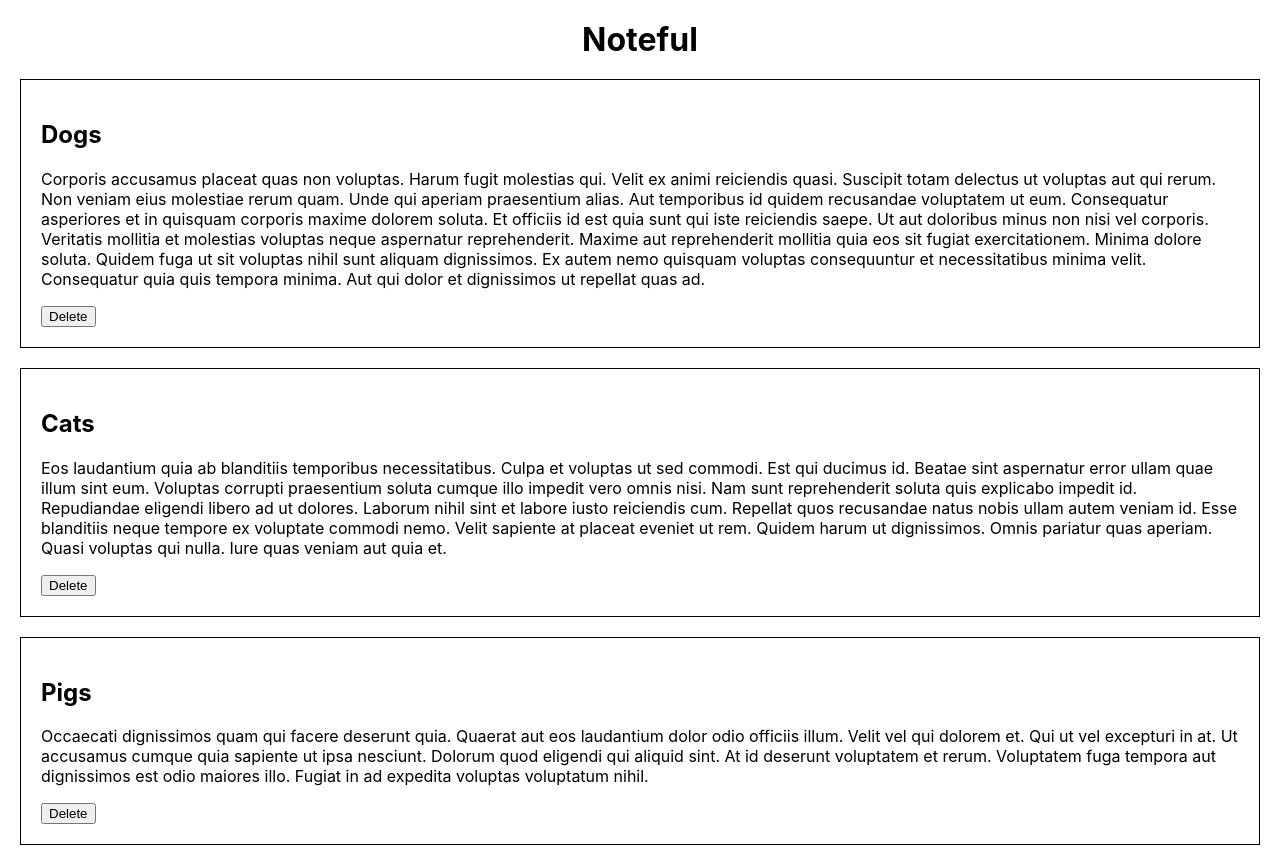
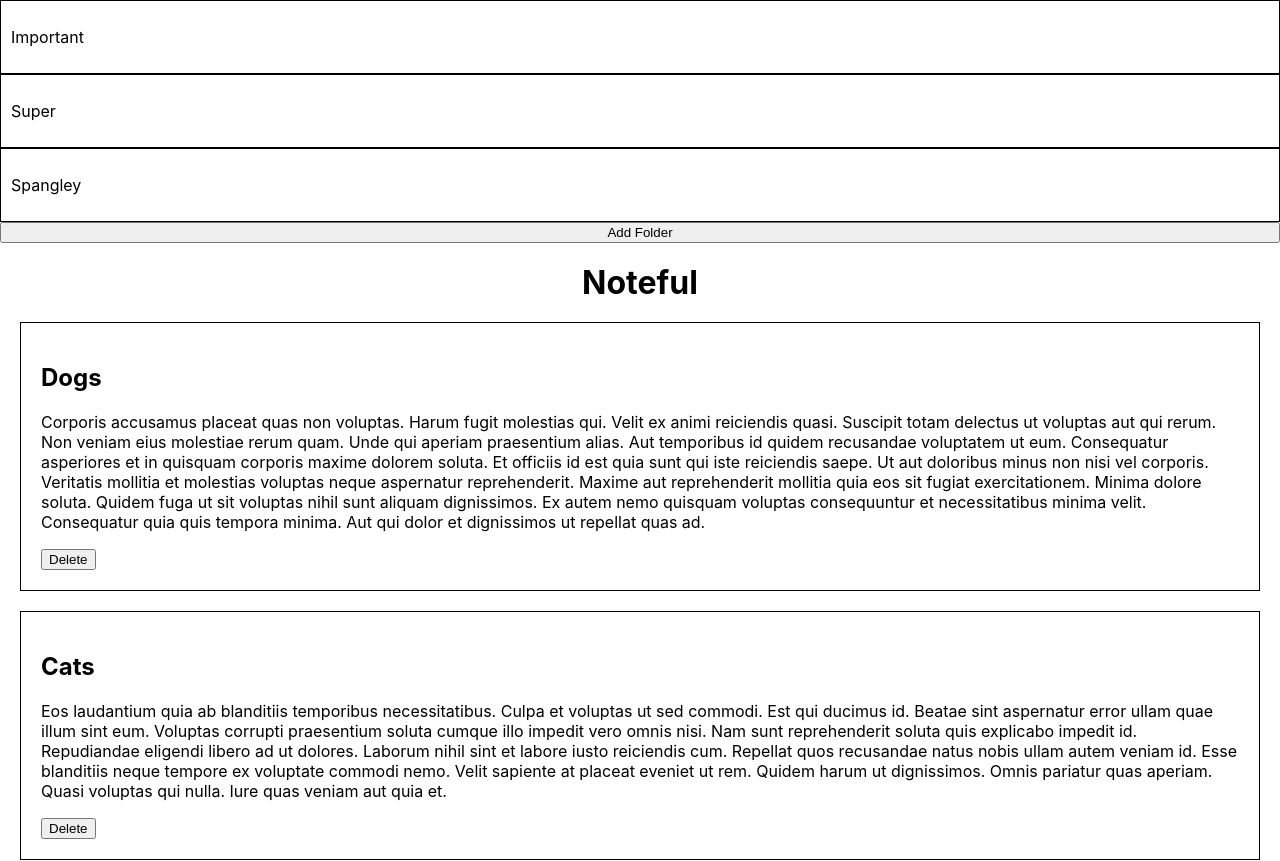
Before and after one commit to christineyoo/noteful, a React (Create React App) app: page /folder in a window 1280 px wide. Shown: the top 861 px of the page. Built offline with nearby package versions, Linux system fonts and the light colour scheme.

Commit message:
included styling

```diff
--- a/src/App.css
+++ b/src/App.css
@@ -1,38 +1,3 @@
-.App {
-  text-align: center;
-}
-
-.App-logo {
-  height: 40vmin;
-  pointer-events: none;
-}
-
-@media (prefers-reduced-motion: no-preference) {
-  .App-logo {
-    animation: App-logo-spin infinite 20s linear;
-  }
-}
-
-.App-header {
-  background-color: #282c34;
-  min-height: 100vh;
+/* .App {
   display: flex;
-  flex-direction: column;
-  align-items: center;
-  justify-content: center;
-  font-size: calc(10px + 2vmin);
-  color: white;
-}
-
-.App-link {
-  color: #61dafb;
-}
-
-@keyframes App-logo-spin {
-  from {
-    transform: rotate(0deg);
-  }
-  to {
-    transform: rotate(360deg);
-  }
-}
+} */
--- a/src/App.js
+++ b/src/App.js
@@ -1,5 +1,6 @@
 import React, { Component } from "react";
 import Main from "./main.js";
+import Sidebar from "./sidebar.js";
 import "./App.css";
 
 class App extends Component {
@@ -135,9 +136,10 @@ class App extends Component {
   };
   render() {
     return (
-      <>
+      <div className="App">
+        <Sidebar folders={this.state.folders} />
         <Main notes={this.state} />
-      </>
+      </div>
     );
   }
 }
--- a/src/main.js
+++ b/src/main.js
@@ -20,6 +20,7 @@ class Main extends Component {
       <>
         <h1>Noteful</h1>
         {this.displayNotes()}
+        <button>Add Note</button>
       </>
     );
   }
--- /dev/null
+++ b/src/sidebar.css
@@ -0,0 +1,10 @@
+.sidebar {
+    display: flex;
+    flex-direction: column;
+    flex: 1;
+}
+
+.folder-card {
+    padding: 10px;
+    border: 1px solid #000;
+}
--- /dev/null
+++ b/src/sidebar.js
@@ -0,0 +1,27 @@
+import React, { Component } from "react";
+import "./sidebar.css";
+
+class Sidebar extends Component {
+  displaySidebar = () => {
+    const foldersArray = this.props.folders;
+    const formattedFolders = foldersArray.map((folder, i) => {
+      return (
+        <div className="folder-card" key={i}>
+          <p>{folder.name}</p>
+        </div>
+      );
+    });
+    return formattedFolders;
+  };
+
+  render() {
+    return (
+      <div className="sidebar">
+        {this.displaySidebar()}
+        <button>Add Folder</button>
+      </div>
+    );
+  }
+}
+
+export default Sidebar;
```
